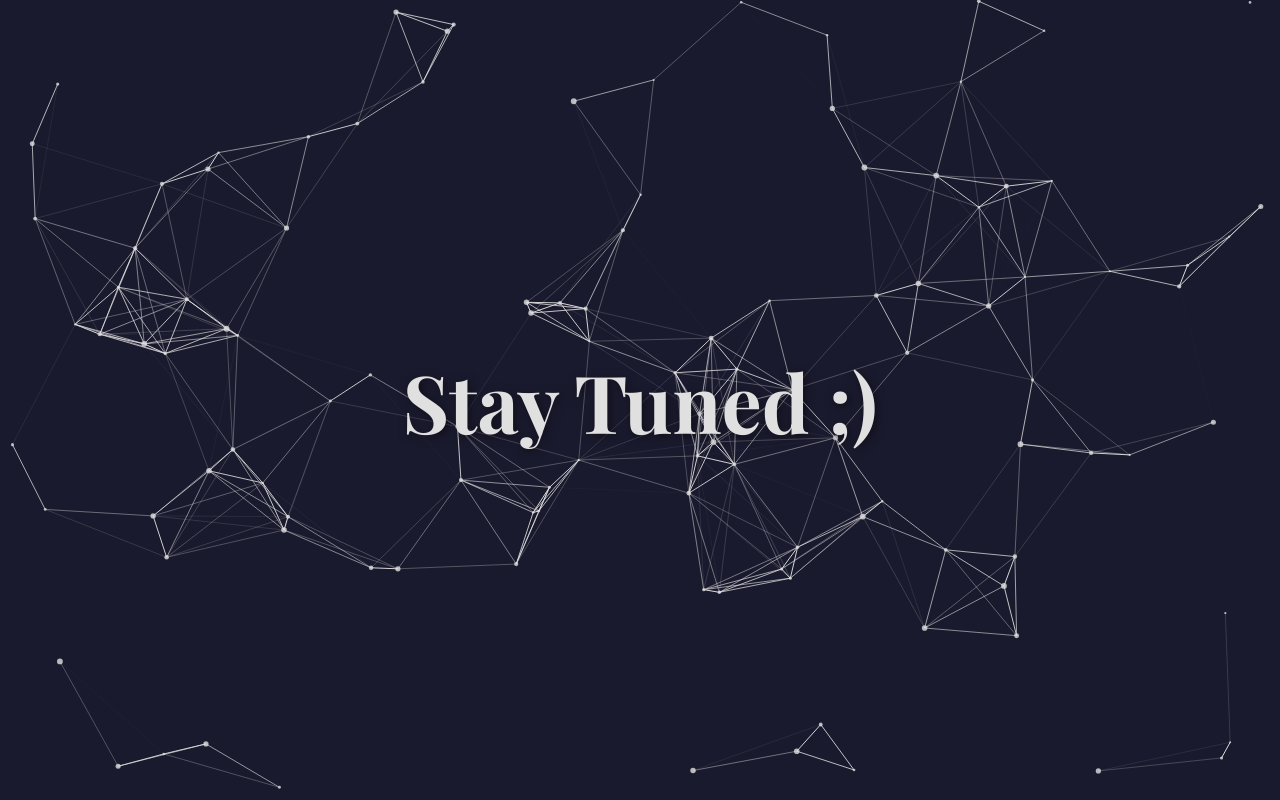
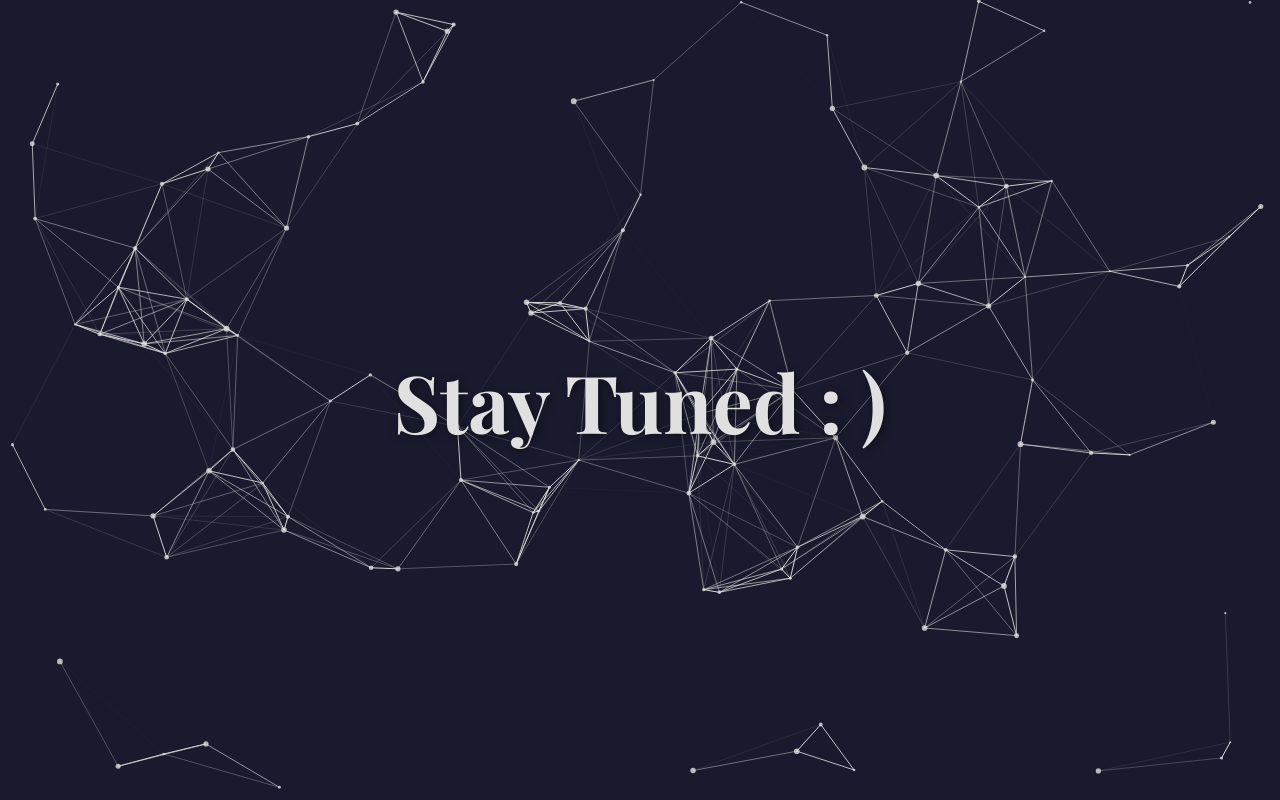
Before and after one commit to devbiru/myindiatrip, a plain HTML site: page index.html in a window 1280 px wide. Drawn offline with nearby package versions, Linux system fonts and the light colour scheme.

Commit message:
Update index.html

```diff
--- a/index.html
+++ b/index.html
@@ -82,7 +82,7 @@
 
     <!-- Main content container -->
     <div class="content-container">
-        <h1 class="notice-text">Stay Tuned ;)</h1>
+        <h1 class="notice-text">Stay Tuned : )</h1>
     </div>
 
     <script>
```
